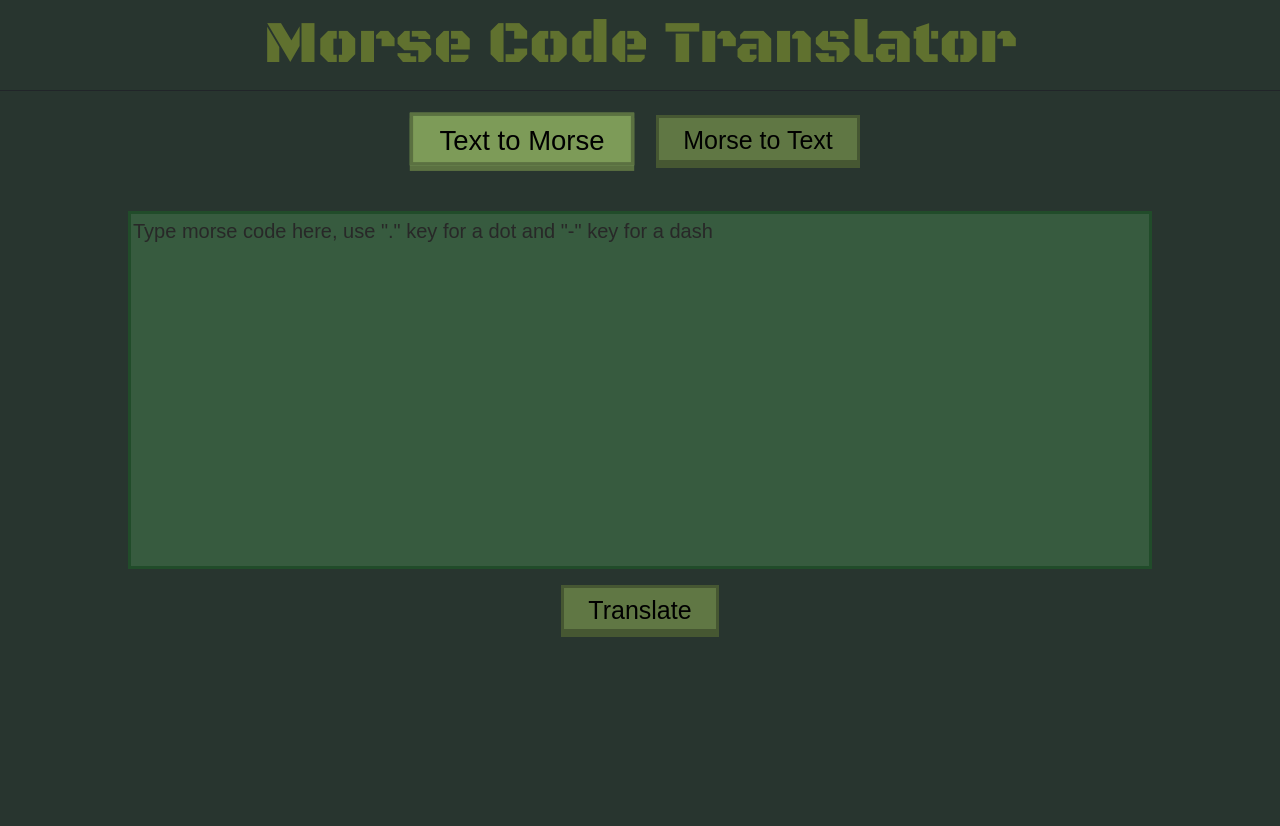
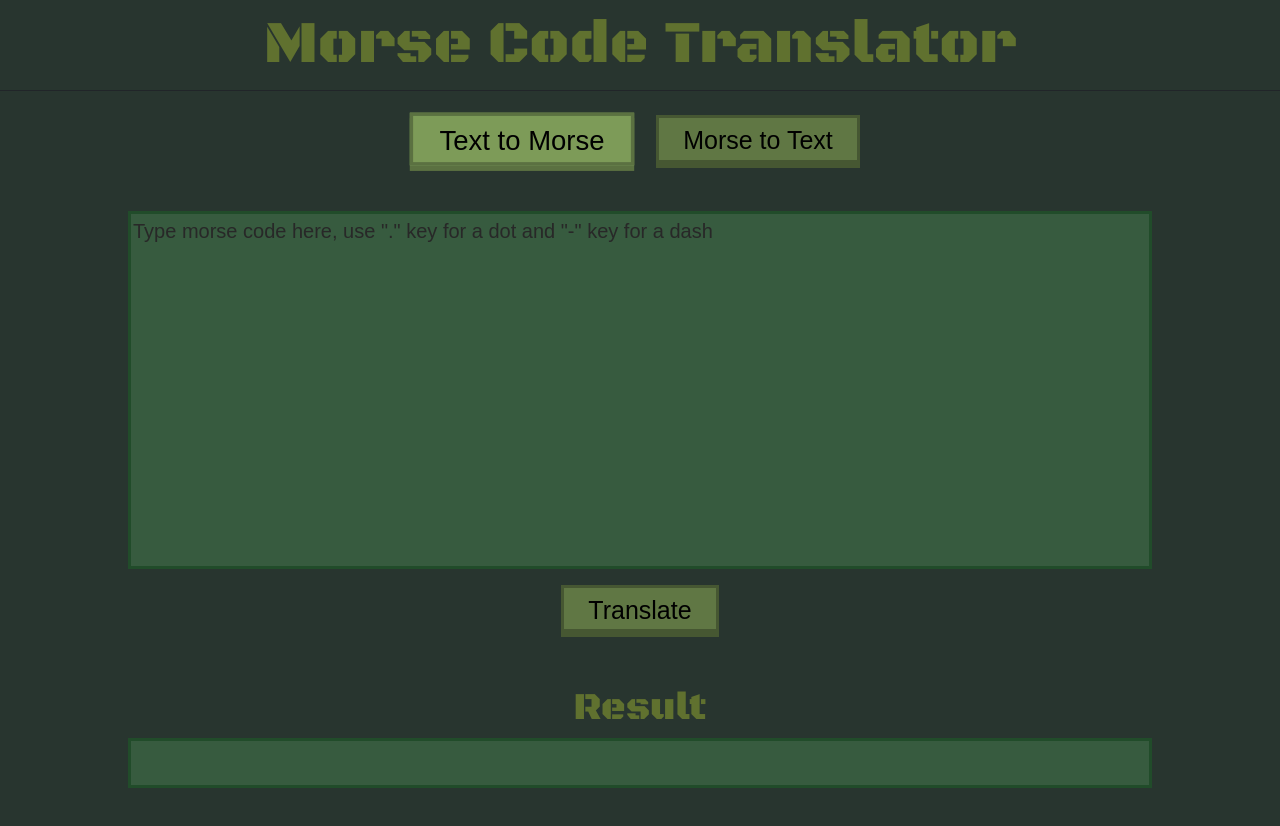
Before and after one commit to Ashmeet670/morse-code-translator, a plain HTML site: page index.html in a window 1280 px wide. Both pictures are taken after a click on the element "Translate". Before the commit the page ends 800 px from the top, so only its background shows below. Drawn offline with nearby package versions, Linux system fonts and the light colour scheme; a web font is replaced by a local one.

Commit message:
text to morse complete

```diff
--- a/app.js
+++ b/app.js
@@ -1,16 +1,15 @@
 translateMode = "textMorse"
 
-function translationModeChange(btn){
+function translationModeChange(btn) {
     document.getElementById("morseText").classList.remove("translatorButtonSelected")
     document.getElementById("textMorse").classList.remove("translatorButtonSelected")
 
     btn.classList.add("translatorButtonSelected")
     translateMode = btn.id
-    console.log(translateMode)
 }
 
 
-function buttonClick(btn){
+function buttonClick(btn) {
     btn.classList.add("buttonClickAnimate")
 
     setTimeout(() => {
@@ -19,25 +18,51 @@ function buttonClick(btn){
 }
 
 
-function translateButton(){
-    console.log(translateMode)
-    if (translateMode == "textMorse"){
+function translateButton() {
+    if (translateMode == "textMorse") {
         translatesTextMorse()
     }
-    else if (translateMode == "morseText"){
+    else if (translateMode == "morseText") {
         translatesMorseText()
     }
 }
 
 
+const alphabetMorse = {
+    'A': '&bull;&mdash;', 'B': '&mdash;&bull;&bull;&bull;', 'C': '&mdash;&bull;&mdash;&bull;', 'D': '&mdash;&bull;&bull;', 'E': '&bull;',
+    'F': '&bull;&bull;&mdash;&bull;', 'G': '&mdash;&mdash;&bull;', 'H': '&bull;&bull;&bull;&bull;', 'I': '&bull;&bull;', 'J': '&bull;&mdash;&mdash;&mdash;',
+    'K': '&mdash;&bull;&mdash;', 'L': '&bull;&mdash;&bull;&bull;', 'M': '&mdash;&mdash;', 'N': '&mdash;&bull;', 'O': '&mdash;&mdash;&mdash;',
+    'P': '&bull;&mdash;&mdash;&bull;', 'Q': '&mdash;&mdash;&bull;&mdash;', 'R': '&bull;&mdash;&bull;', 'S': '&bull;&bull;&bull;', 'T': '&mdash;',
+    'U': '&bull;&bull; &mdash;', 'V': '&bull;&bull;&bull;&mdash;', 'W': '&bull;&mdash;&mdash;', 'X': '&mdash;&bull;&bull;&bull;', 'Y': '&mdash;&bull;&mdash;&mdash;',
+    'Z': '&mdash;&mdash;&bull;&bull;',
+    '1': '&bull;&mdash;&mdash;&mdash;&mdash;', '2': '&bull;&bull;&mdash;&mdash;&mdash;', '3': '&bull;&bull;&bull;&mdash;&mdash;', '4': '&bull;&bull;&bull;&bull;&mdash;', '5': '&bull;&bull;&bull;&bull;&bull;',
+    '6': '&mdash;&bull;&bull;&bull;&bull;', '7': '&mdash;&mdash;&bull;&bull;&bull;', '8': '&mdash;&mdash;&mdash;&bull;&bull;', '9': '&mdash;&mdash;&mdash;&mdash;&bull;', '0': '&mdash;&mdash;&mdash;&mdash;&mdash;',
+    " ": "&nbsp;&nbsp;&nbsp;"
+};
+
 text = ""
 morse = ""
 
-function translatesTextMorse(){
-    text = document.getElementById("inputTextBox").value
-    console.log(text)
+function translatesTextMorse() {
+    text = document.getElementById("inputTextBox").value.toUpperCase()
+    morseT = ""
+    for (i in text) {
+        morseT += `${alphabetMorse[text[i]]}` + "&nbsp;&nbsp;"
+    }
+
+    document.getElementById("outputText").innerHTML = ""
+    document.getElementById("outputText").insertAdjacentHTML("beforeend", morseT)
+    document.getElementById("translatedResult").classList.remove("d-none")
 }
 
-function translatesMorseText(){
-    console.log("e")
+function translatesMorseText() {
+    text = document.getElementById("inputTextBox").value.toUpperCase()
+    morseT = ""
+    for (i in text) {
+        morseT += `${alphabetMorse[text[i]]}` + "&nbsp;&nbsp;"
+    }
+
+    document.getElementById("outputText").innerHTML = ""
+    document.getElementById("outputText").insertAdjacentHTML("beforeend", morseT)
+    document.getElementById("translatedResult").classList.remove("d-none")
 }
--- a/index.html
+++ b/index.html
@@ -26,7 +26,7 @@
     <body>
 
         <div class="d-flex justify-content-center border-bottom border-dark ">
-            <text class="title">Morse Code Translator</text>
+            <text class="title">Morse Code Translator </text>
         </div>
         <div class="d-flex justify-content-center mt-4 ">
             <text id="textMorse" onclick="translationModeChange(this)" class="translatorSelect mx-3 px-4 pt-1 translatorButtonSelected">Text to Morse</text>
@@ -34,7 +34,7 @@
         </div>
 
         <div class="d-flex flex-column justify-content-center mt-5 ">
-            <textarea class="mx-auto" name="" id="inputTextBox" placeholder='Type morse code here, use "." key for a dot and "-" key for a dash'></textarea>
+            <textarea class="mx-auto" name="" id="inputTextBox" placeholder='Type morse code here, use "." key for a dot and "-" key for a dash' required></textarea>
             <text onclick="translateButton();buttonClick(this)" class="translate mx-3 px-4 pt-1 mx-auto mt-3">Translate</text>
 
         </div>
@@ -43,6 +43,7 @@
             <text class="title2 mx-auto">Result</text>
 
             <div class="mx-auto" id="outputText">
+
             </div>
         </div>
 
--- a/style.css
+++ b/style.css
@@ -4,7 +4,10 @@
 *{
     font-family: "Aldrich", sans-serif;
     color: #60712f;
+    user-select: none;
+    -webkit-user-select: none;
 }
+
 
 body{
     background-color: #28352f;
@@ -28,6 +31,7 @@ body{
     box-shadow: 0px 5px 0px #465732;
     cursor: pointer;
     transition: 0.2s;
+
 }
 .translatorButtonSelected{
     filter: brightness(1.3);
@@ -42,7 +46,8 @@ body{
     resize: none;
     font-size: clamp(20px,1.3vw, 33px);
     color: black;
-
+    user-select: auto;
+    -webkit-user-select: auto;
 }
 
 #inputTextBox:focus{
@@ -88,8 +93,10 @@ body{
     border: 3px solid #214c2a;
     width: 80%;
     height: fit-content;
+    min-height: 50px;
     resize: none;
     font-size: clamp(20px,1.3vw, 33px);
     color: black;
-
+    user-select: auto;
+    -webkit-user-select: auto;
 }
```
